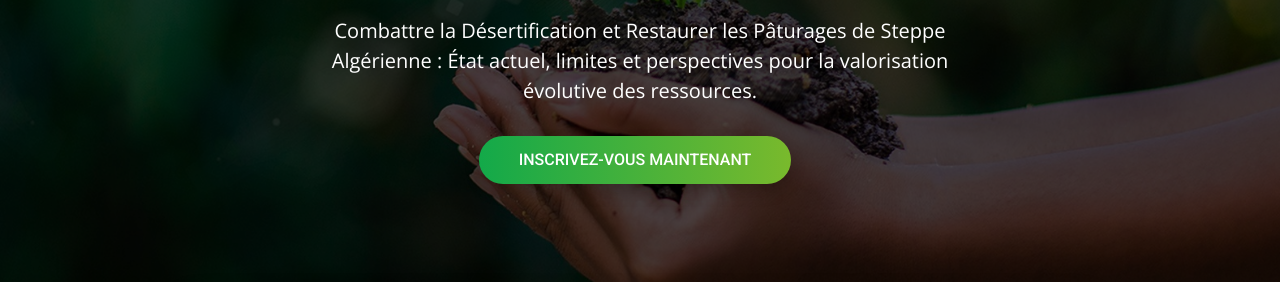
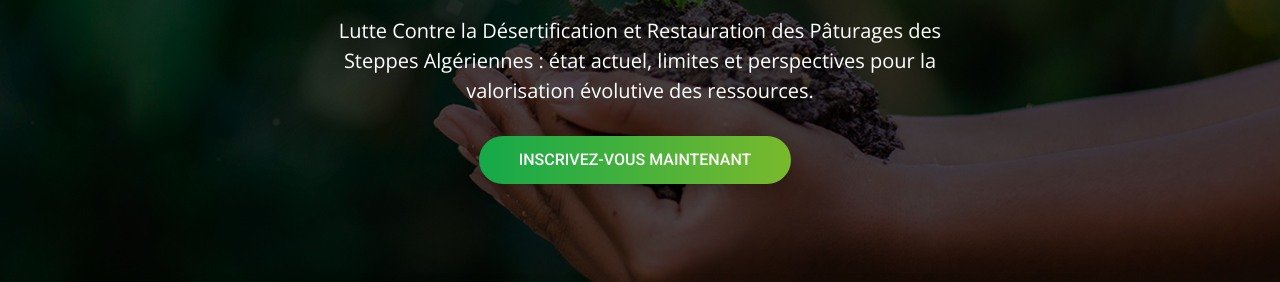
Before and after one commit to sbsgif/LCDRPS, a plain HTML site: page Fr.html in a window 1280 px wide. Shown: the part 366-648 px from the top of the page. Drawn offline with nearby package versions, Linux system fonts and the light colour scheme; a script that the page names is missing; files whose address does not match are found by name.

Commit message:
Update Fr.html

```diff
--- a/Fr.html
+++ b/Fr.html
@@ -97,8 +97,7 @@
                 <p class="banner-info">8 et 9 mai 2024 - Tiaret</p>
                 <h2 class="head-title">LCDRPS 2024</h2>
                 <p class="banner-desc">
-                  Combattre la Désertification et Restaurer les Pâturages de Steppe Algérienne : État actuel, limites et perspectives pour la valorisation évolutive des ressources.</p>
-                <div class="banner-btn">
+                   Lutte Contre la Désertification et Restauration des Pâturages des Steppes Algériennes : état actuel, limites et perspectives pour la valorisation évolutive des ressources.<div class="banner-btn">
                   <a href="https://forms.gle/VvirkWFMJPbEQbcE9" target="_blank" class="btn btn-common">Inscrivez-vous maintenant</a>
 
 
```
